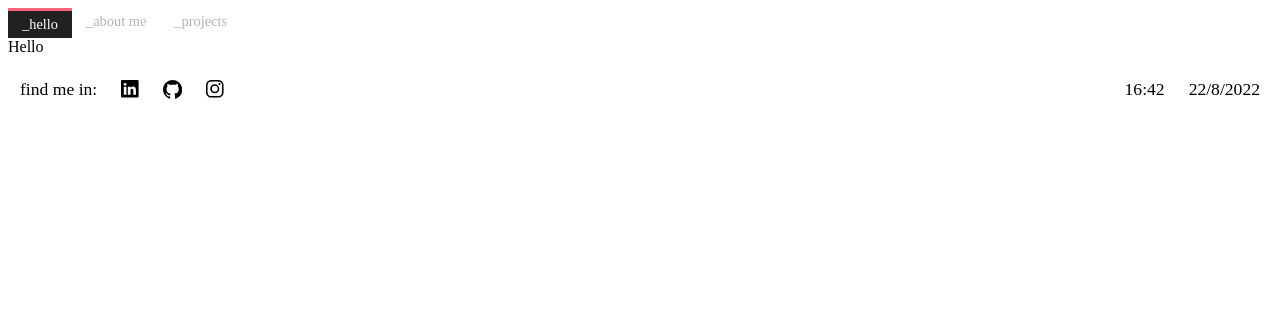
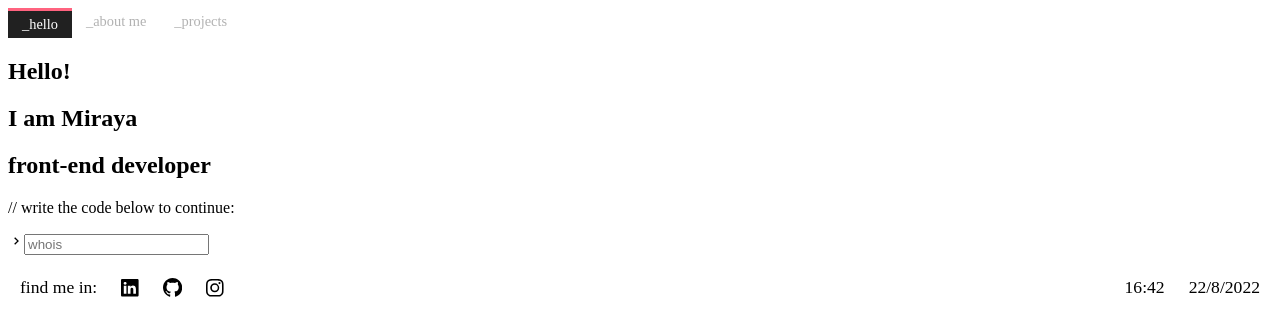
Before and after one commit to mirayatech/V2-Portfolio, a React (Vite) app: page / in a window 1280 px wide. Shown: the top 336 px of the page. Built offline with nearby package versions, Linux system fonts and the light colour scheme.

Commit message:
feat: create home layout

```diff
--- a/src/components/Hello/Hello.tsx
+++ b/src/components/Hello/Hello.tsx
@@ -1,3 +1,24 @@
+import { BiChevronRight } from "react-icons/bi";
+import "/src/styles/Hello.css";
+
 export function Hello() {
-  return <div>Hello</div>;
+  return (
+    <section className="hello">
+      <div className="intro">
+        <div className="intro__text">
+          <h1>Hello!</h1>
+          <h2>I am Miraya</h2>
+          <h2>front-end developer</h2>
+        </div>
+
+        <div className="intro__code">
+          <p>// write the code below to continue:</p>
+          <label className="intro__code--wrapper">
+            <BiChevronRight className="inro__code--icon" />
+            <input type="text" placeholder="whois" />
+          </label>
+        </div>
+      </div>
+    </section>
+  );
 }
```
